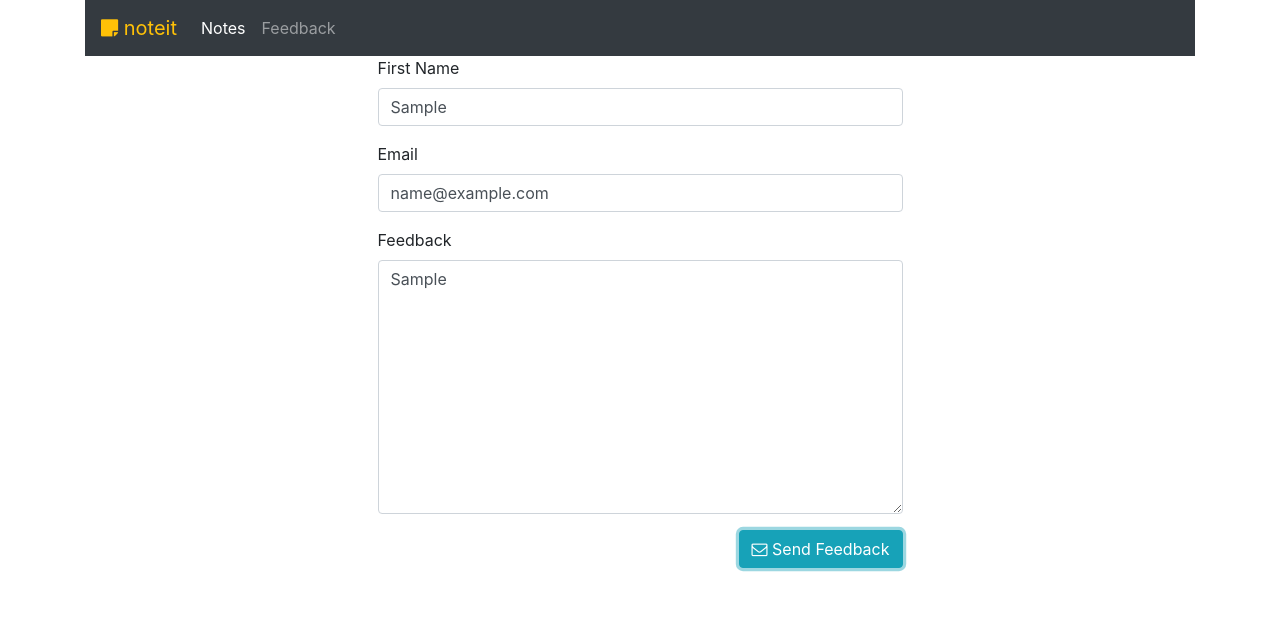
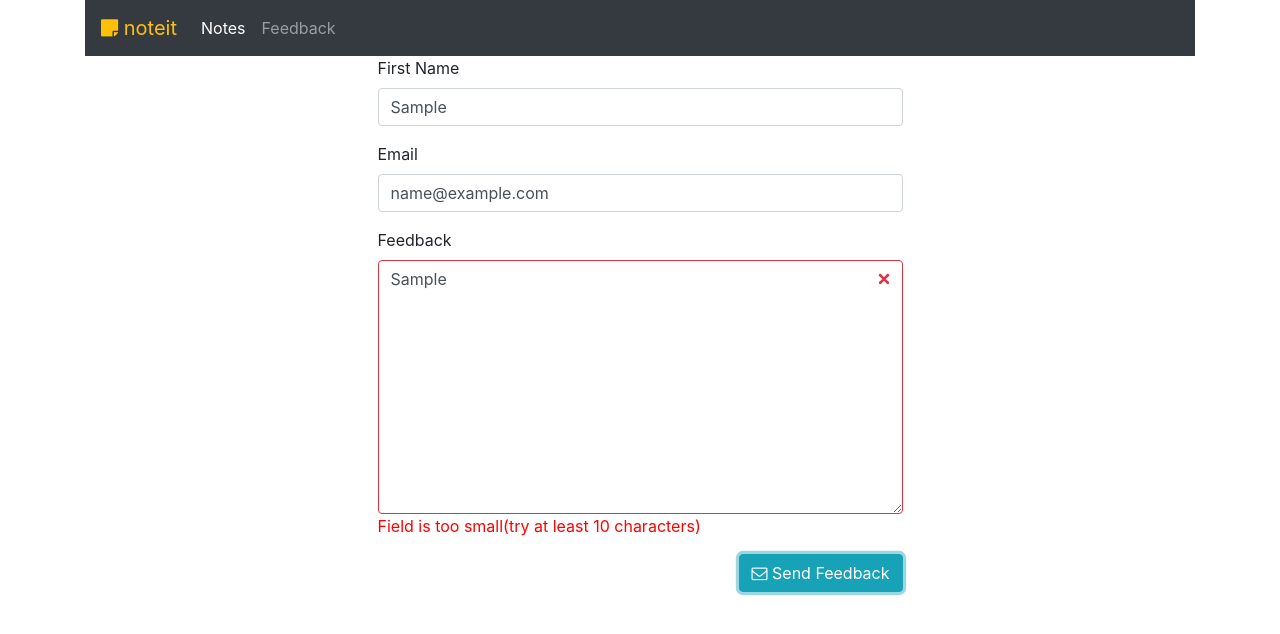
Before and after one commit to mischiedorian/note-it-app, an Angular app: page /feedback in a window 1280 px wide. Both pictures are taken after typing "Sample", "name@example.com", "Sample" into the empty fields and a click on the button "Send Feedback". Shown: the top 634 px of the page. Built offline with nearby package versions, Linux system fonts and the light colour scheme; no server answers.

Commit message:
added validation for feedback page

```diff
--- a/src/app/feedback/feedback.component.css
+++ b/src/app/feedback/feedback.component.css
@@ -0,0 +1,3 @@
+.invalid-input {
+  color: red;
+}
--- a/src/app/feedback/feedback.component.html
+++ b/src/app/feedback/feedback.component.html
@@ -3,7 +3,7 @@
     <div class="offset-3"></div>
     <div class="col-md-6">
       <form name="form" #f="ngForm" novalidate class="feedback-form"
-            (ngSubmit)="sendFeedback()">
+            (ngSubmit)="f.form.valid && sendFeedback()">
         <!-- Name -->
         <div class="form-group">
           <label for="name">First Name</label>
@@ -12,7 +12,15 @@
                  class="form-control"
                  name="name"
                  placeholder="Your name"
-                 [(ngModel)]="model.name"/>
+                 [(ngModel)]="model.name"
+                 #name="ngModel"
+                 [ngClass]="{' is-invalid': f.submitted && name.invalid }"
+                 required/>
+          <!-- input validation group -->
+          <div *ngIf="f.submitted && name.invalid" class="invalid-input">
+            <!-- individual validation errors -->
+            <div *ngIf="name.errors?.required">Field is required</div>
+          </div>
         </div>
 
         <!-- Email -->
@@ -23,7 +31,16 @@
                  class="form-control"
                  name="email"
                  placeholder="Your email"
-                 [(ngModel)]="model.email"/>
+                 [(ngModel)]="model.email"
+                 #email="ngModel"
+                 [ngClass]="{' is-invalid': f.submitted && email.invalid }"
+                 required email/>
+          <!-- input validation group -->
+          <div *ngIf="f.submitted && email.invalid" class="invalid-input">
+            <!-- individual validation errors -->
+            <div *ngIf="email.errors?.required">Field is required</div>
+            <div *ngIf="email.errors?.email">Field is not a valid email</div>
+          </div>
         </div>
 
         <!-- Feedback -->
@@ -35,8 +52,17 @@
             name="feedback"
             placeholder="Your feedback"
             rows="10"
-            [(ngModel)]="model.feedback">
+            [(ngModel)]="model.feedback"
+            #feedback="ngModel"
+            [ngClass]="{' is-invalid': f.submitted && feedback.invalid }"
+            required minlength="10">
 			    </textarea>
+          <!-- input validation group -->
+          <div *ngIf="f.submitted && feedback.invalid" class="invalid-input">
+            <!-- individual validation errors -->
+            <div *ngIf="feedback.errors?.required">Field is required</div>
+            <div *ngIf="feedback.errors?.minlength">Field is too small(try at least 10 characters)</div>
+          </div>
         </div>
 
         <button type="submit" class="btn btn-info pull-right">
```
